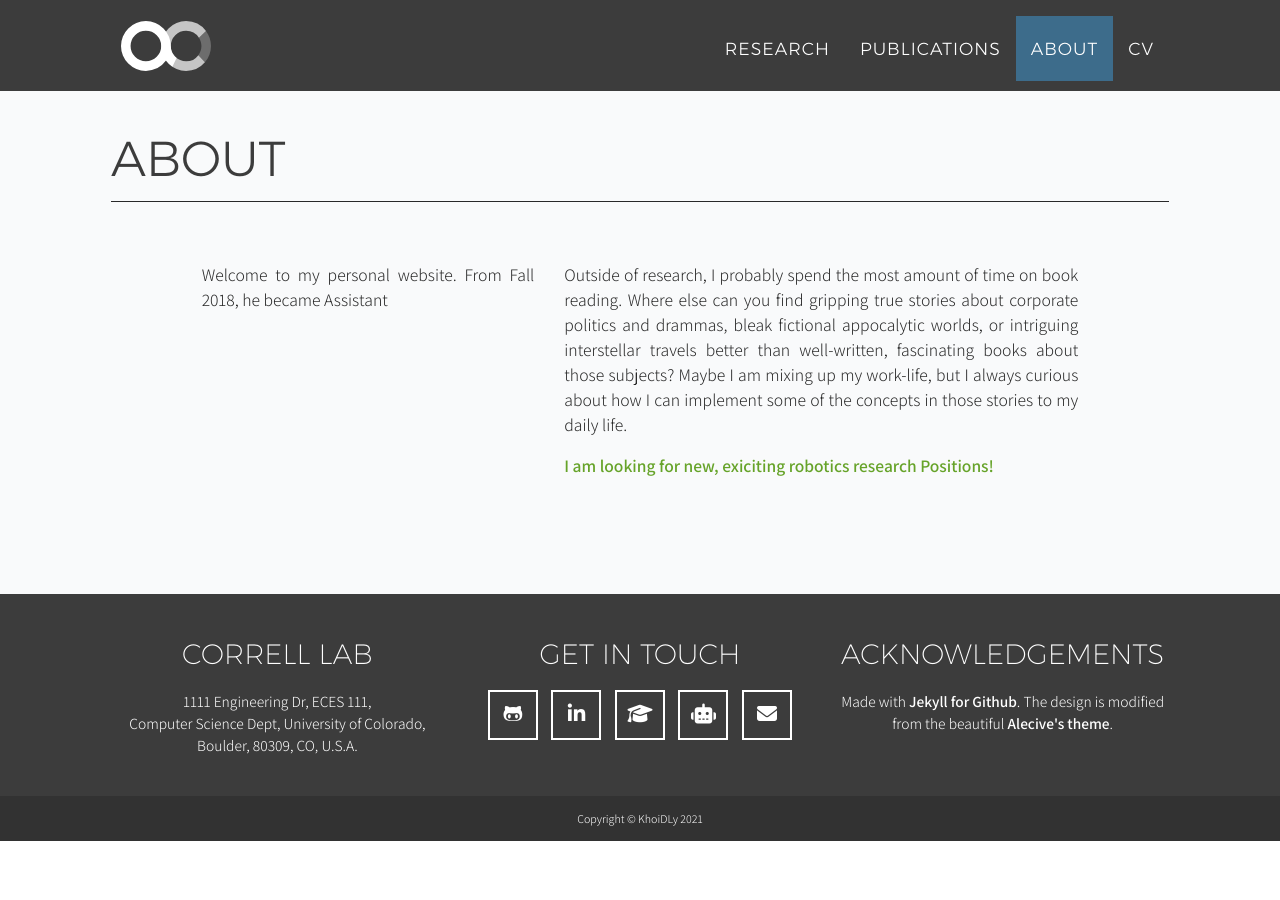
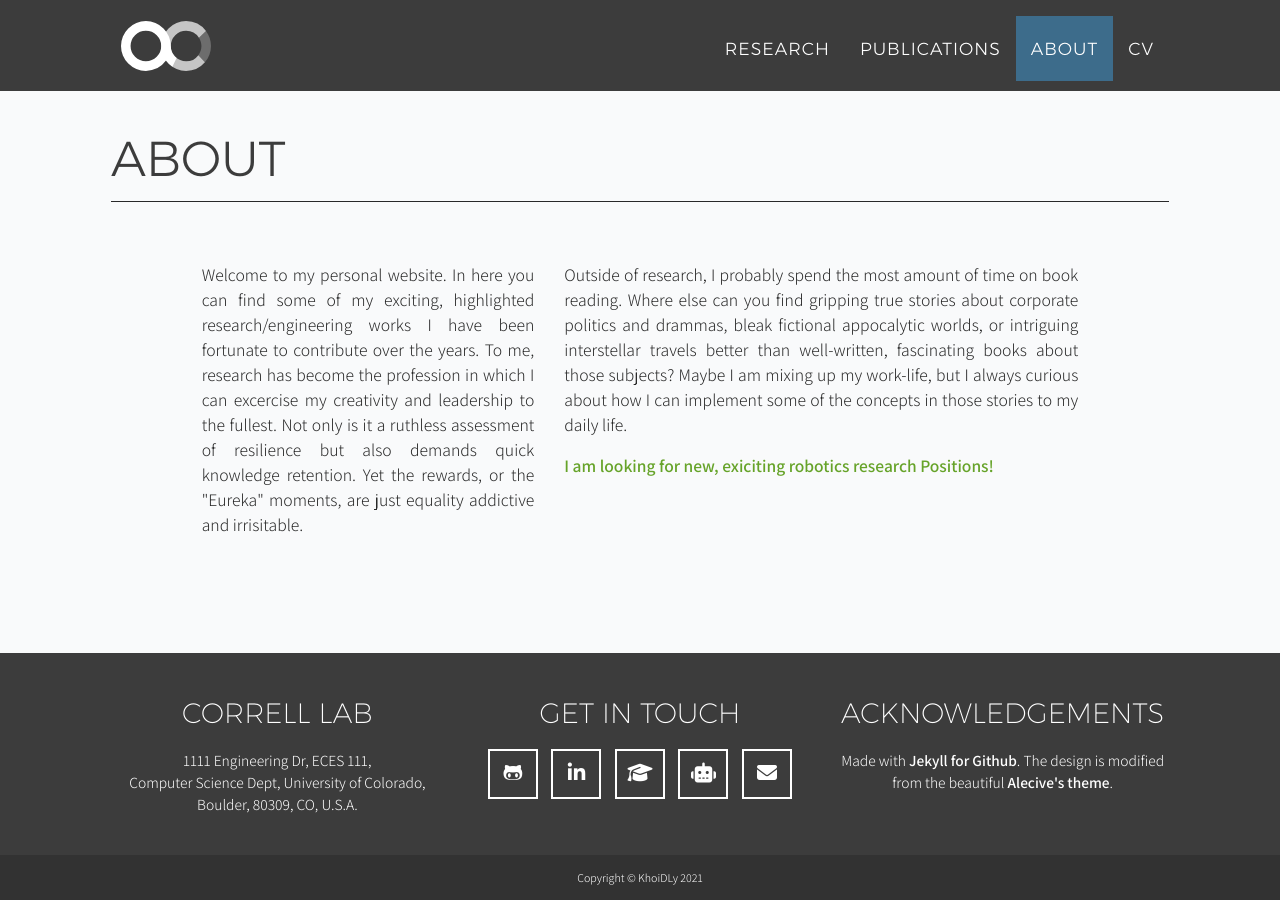
Before and after one commit to KhoiDLy/KhoiDLy.github.io, a Jekyll site: the page built from index.html, in a window 1280 px wide and 900 px high, scrolled down 2419 px. Built offline with Jekyll 4.4.1, drawn with Linux system fonts in a browser that asks for light colours; nearby versions of some CDN libraries; some web fonts are replaced; before the commit the page ends 3260 px from its top, so only the background shows below that.

Commit message:
Update about.html

```diff
--- a/_includes/about.html
+++ b/_includes/about.html
@@ -11,7 +11,7 @@
             <div class="row">
                 <div class="col-lg-1"></div>
                 <div class="col-lg-4">
-                    <p>{{ site.description }} From Fall 2018, he became Assistant</p>
+                    <p>{{ site.description }} In here you can find some of my exciting, highlighted research/engineering works I have been fortunate to contribute over the years. To me, research has become the profession in which I can excercise my creativity and leadership to the fullest. Not only is it a ruthless assessment of resilience but also demands quick knowledge retention. Yet the rewards, or the "Eureka" moments, are just equality addictive and irrisitable.</p>
                 </div>
                 <div class="col-lg-6">
                     {% include years_elap.html from="2008" %}
```
